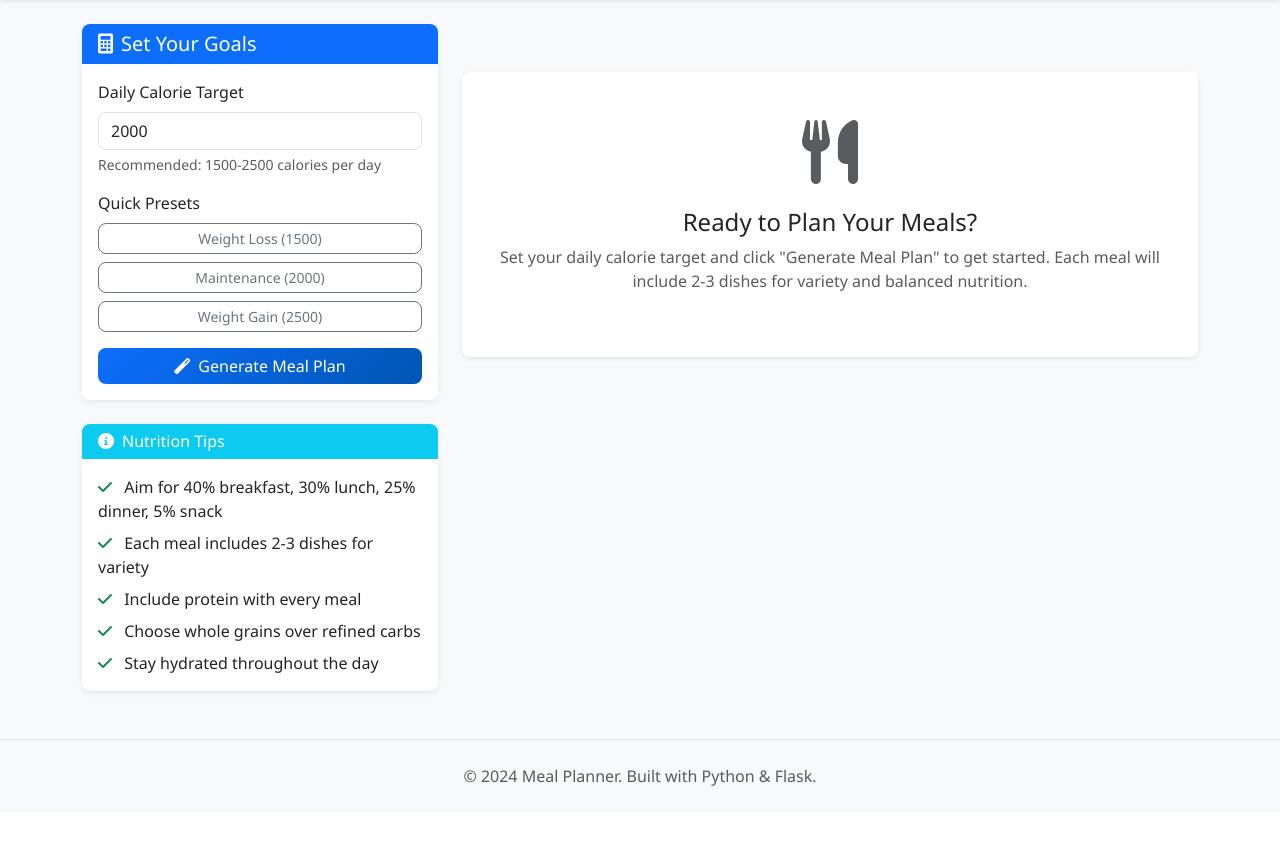
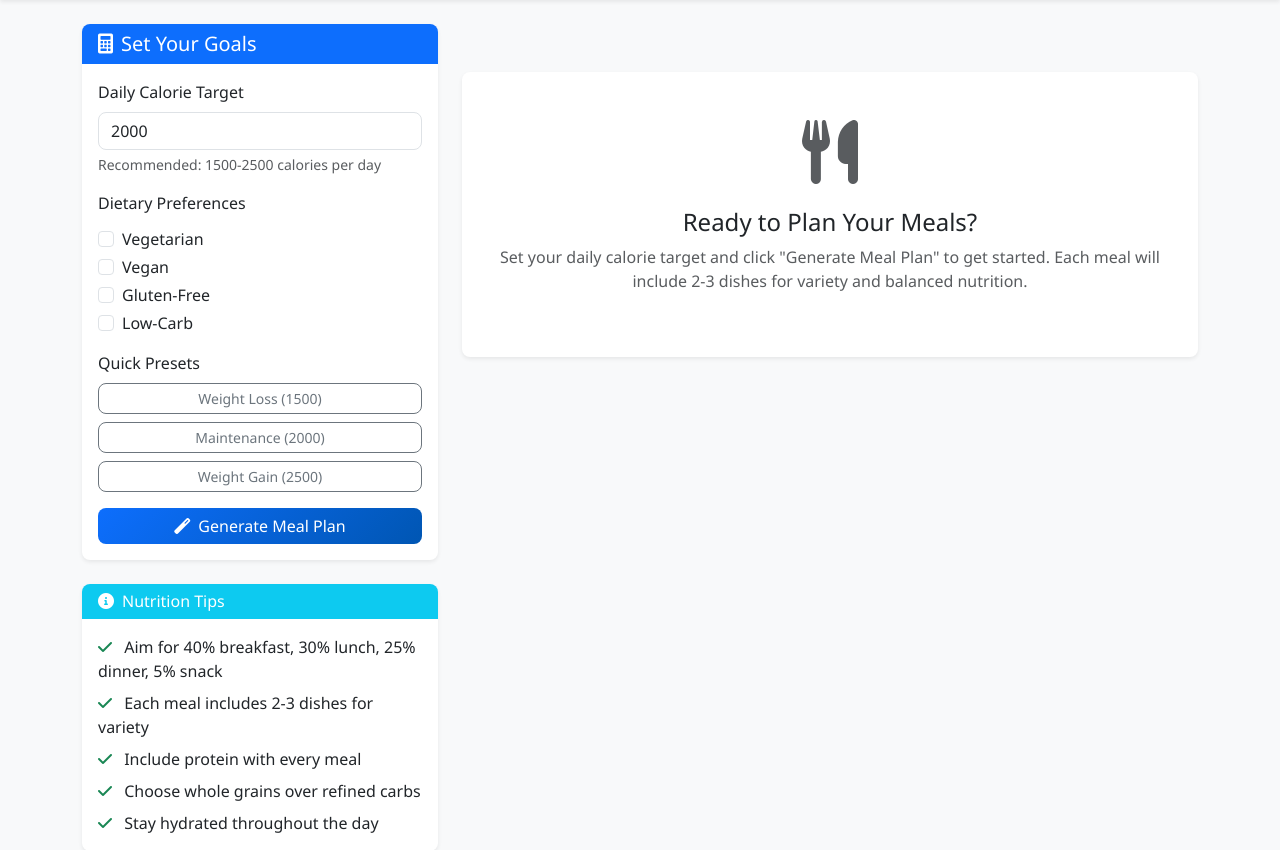
Before and after one commit to SquareRoot49/New-Meal-Plan, a Flask app: page /plan in a window 1280 px wide. Shown: the part 62-912 px from the top of the page. Before the commit the page ends 848 px from the top, so only its background shows below. Run offline with Flask 3, Linux system fonts and the light colour scheme.

Commit message:
Prompt 4: Add dietary fields

```diff
--- a/app.py
+++ b/app.py
@@ -2,6 +2,7 @@ from flask import Flask, render_template, request, jsonify, redirect, url_for
 from flask_sqlalchemy import SQLAlchemy
 from datetime import datetime
 import random
+import os
 
 app = Flask(__name__)
 app.config['SQLALCHEMY_DATABASE_URI'] = 'sqlite:///meals.db'
@@ -18,6 +19,10 @@ class Dish(db.Model):
     fat = db.Column(db.Float, nullable=False)
     meal_type = db.Column(db.String(20), nullable=False)  # breakfast, lunch, dinner, snack
     created_at = db.Column(db.DateTime, default=datetime.utcnow)
+    vegetarian = db.Column(db.Boolean, default=False)
+    vegan = db.Column(db.Boolean, default=False)
+    gluten_free = db.Column(db.Boolean, default=False)
+    low_carb = db.Column(db.Boolean, default=False)
 
 class MealPlan(db.Model):
     id = db.Column(db.Integer, primary_key=True)
@@ -32,55 +37,55 @@ class MealPlan(db.Model):
 # Sample dish data
 SAMPLE_DISHES = [
     # Breakfast dishes
-    {"name": "Oatmeal", "calories": 150, "protein": 6, "carbs": 27, "fat": 3, "meal_type": "breakfast"},
-    {"name": "Fresh Berries", "calories": 50, "protein": 1, "carbs": 12, "fat": 0, "meal_type": "breakfast"},
-    {"name": "Greek Yogurt", "calories": 120, "protein": 15, "carbs": 8, "fat": 2, "meal_type": "breakfast"},
-    {"name": "Honey", "calories": 60, "protein": 0, "carbs": 17, "fat": 0, "meal_type": "breakfast"},
-    {"name": "Scrambled Eggs", "calories": 200, "protein": 14, "carbs": 2, "fat": 15, "meal_type": "breakfast"},
-    {"name": "Whole Grain Toast", "calories": 80, "protein": 4, "carbs": 15, "fat": 1, "meal_type": "breakfast"},
-    {"name": "Banana", "calories": 100, "protein": 1, "carbs": 26, "fat": 0, "meal_type": "breakfast"},
-    {"name": "Almond Butter", "calories": 100, "protein": 4, "carbs": 3, "fat": 8, "meal_type": "breakfast"},
+    {"name": "Oatmeal", "calories": 150, "protein": 6, "carbs": 27, "fat": 3, "meal_type": "breakfast", "vegetarian": True, "vegan": True, "gluten_free": False, "low_carb": False},
+    {"name": "Fresh Berries", "calories": 50, "protein": 1, "carbs": 12, "fat": 0, "meal_type": "breakfast", "vegetarian": True, "vegan": True, "gluten_free": True, "low_carb": True},
+    {"name": "Greek Yogurt", "calories": 120, "protein": 15, "carbs": 8, "fat": 2, "meal_type": "breakfast", "vegetarian": True, "vegan": False, "gluten_free": True, "low_carb": True},
+    {"name": "Honey", "calories": 60, "protein": 0, "carbs": 17, "fat": 0, "meal_type": "breakfast", "vegetarian": True, "vegan": False, "gluten_free": True, "low_carb": False},
+    {"name": "Scrambled Eggs", "calories": 200, "protein": 14, "carbs": 2, "fat": 15, "meal_type": "breakfast", "vegetarian": True, "vegan": False, "gluten_free": True, "low_carb": True},
+    {"name": "Whole Grain Toast", "calories": 80, "protein": 4, "carbs": 15, "fat": 1, "meal_type": "breakfast", "vegetarian": True, "vegan": False, "gluten_free": False, "low_carb": False},
+    {"name": "Banana", "calories": 100, "protein": 1, "carbs": 26, "fat": 0, "meal_type": "breakfast", "vegetarian": True, "vegan": True, "gluten_free": True, "low_carb": False},
+    {"name": "Almond Butter", "calories": 100, "protein": 4, "carbs": 3, "fat": 8, "meal_type": "breakfast", "vegetarian": True, "vegan": True, "gluten_free": True, "low_carb": True},
 
     # Lunch dishes
-    {"name": "Grilled Chicken Breast", "calories": 250, "protein": 35, "carbs": 0, "fat": 12, "meal_type": "lunch"},
-    {"name": "Mixed Greens", "calories": 20, "protein": 2, "carbs": 4, "fat": 0, "meal_type": "lunch"},
-    {"name": "Cherry Tomatoes", "calories": 30, "protein": 1, "carbs": 6, "fat": 0, "meal_type": "lunch"},
-    {"name": "Olive Oil Dressing", "calories": 100, "protein": 0, "carbs": 0, "fat": 11, "meal_type": "lunch"},
-    {"name": "Quinoa", "calories": 200, "protein": 8, "carbs": 39, "fat": 4, "meal_type": "lunch"},
-    {"name": "Roasted Vegetables", "calories": 150, "protein": 4, "carbs": 25, "fat": 5, "meal_type": "lunch"},
-    {"name": "Turkey Breast", "calories": 180, "protein": 25, "carbs": 0, "fat": 8, "meal_type": "lunch"},
-    {"name": "Whole Grain Bread", "calories": 120, "protein": 6, "carbs": 22, "fat": 2, "meal_type": "lunch"},
-    {"name": "Lettuce", "calories": 10, "protein": 1, "carbs": 2, "fat": 0, "meal_type": "lunch"},
-    {"name": "Mustard", "calories": 10, "protein": 0, "carbs": 2, "fat": 0, "meal_type": "lunch"},
+    {"name": "Grilled Chicken Breast", "calories": 250, "protein": 35, "carbs": 0, "fat": 12, "meal_type": "lunch", "vegetarian": False, "vegan": False, "gluten_free": True, "low_carb": True},
+    {"name": "Mixed Greens", "calories": 20, "protein": 2, "carbs": 4, "fat": 0, "meal_type": "lunch", "vegetarian": True, "vegan": True, "gluten_free": True, "low_carb": True},
+    {"name": "Cherry Tomatoes", "calories": 30, "protein": 1, "carbs": 6, "fat": 0, "meal_type": "lunch", "vegetarian": True, "vegan": True, "gluten_free": True, "low_carb": True},
+    {"name": "Olive Oil Dressing", "calories": 100, "protein": 0, "carbs": 0, "fat": 11, "meal_type": "lunch", "vegetarian": True, "vegan": True, "gluten_free": True, "low_carb": True},
+    {"name": "Quinoa", "calories": 200, "protein": 8, "carbs": 39, "fat": 4, "meal_type": "lunch", "vegetarian": True, "vegan": True, "gluten_free": True, "low_carb": False},
+    {"name": "Roasted Vegetables", "calories": 150, "protein": 4, "carbs": 25, "fat": 5, "meal_type": "lunch", "vegetarian": True, "vegan": True, "gluten_free": True, "low_carb": False},
+    {"name": "Turkey Breast", "calories": 180, "protein": 25, "carbs": 0, "fat": 8, "meal_type": "lunch", "vegetarian": False, "vegan": False, "gluten_free": True, "low_carb": True},
+    {"name": "Whole Grain Bread", "calories": 120, "protein": 6, "carbs": 22, "fat": 2, "meal_type": "lunch", "vegetarian": True, "vegan": False, "gluten_free": False, "low_carb": False},
+    {"name": "Lettuce", "calories": 10, "protein": 1, "carbs": 2, "fat": 0, "meal_type": "lunch", "vegetarian": True, "vegan": True, "gluten_free": True, "low_carb": True},
+    {"name": "Mustard", "calories": 10, "protein": 0, "carbs": 2, "fat": 0, "meal_type": "lunch", "vegetarian": True, "vegan": True, "gluten_free": True, "low_carb": True},
 
     # Dinner dishes
-    {"name": "Salmon Fillet", "calories": 300, "protein": 35, "carbs": 0, "fat": 18, "meal_type": "dinner"},
-    {"name": "Steamed Broccoli", "calories": 50, "protein": 4, "carbs": 10, "fat": 0, "meal_type": "dinner"},
-    {"name": "Brown Rice", "calories": 150, "protein": 3, "carbs": 32, "fat": 1, "meal_type": "dinner"},
-    {"name": "Lean Beef Strips", "calories": 250, "protein": 25, "carbs": 0, "fat": 15, "meal_type": "dinner"},
-    {"name": "Stir Fry Vegetables", "calories": 100, "protein": 4, "carbs": 15, "fat": 3, "meal_type": "dinner"},
-    {"name": "Soy Sauce", "calories": 20, "protein": 2, "carbs": 4, "fat": 0, "meal_type": "dinner"},
-    {"name": "Whole Wheat Pasta", "calories": 200, "protein": 8, "carbs": 40, "fat": 1, "meal_type": "dinner"},
-    {"name": "Tomato Sauce", "calories": 80, "protein": 2, "carbs": 12, "fat": 3, "meal_type": "dinner"},
-    {"name": "Parmesan Cheese", "calories": 120, "protein": 8, "carbs": 2, "fat": 8, "meal_type": "dinner"},
-    {"name": "Chickpeas", "calories": 150, "protein": 8, "carbs": 25, "fat": 3, "meal_type": "dinner"},
-    {"name": "Coconut Milk", "calories": 100, "protein": 1, "carbs": 2, "fat": 10, "meal_type": "dinner"},
-    {"name": "Curry Spices", "calories": 20, "protein": 1, "carbs": 4, "fat": 0, "meal_type": "dinner"},
+    {"name": "Salmon Fillet", "calories": 300, "protein": 35, "carbs": 0, "fat": 18, "meal_type": "dinner", "vegetarian": False, "vegan": False, "gluten_free": True, "low_carb": True},
+    {"name": "Steamed Broccoli", "calories": 50, "protein": 4, "carbs": 10, "fat": 0, "meal_type": "dinner", "vegetarian": True, "vegan": True, "gluten_free": True, "low_carb": True},
+    {"name": "Brown Rice", "calories": 150, "protein": 3, "carbs": 32, "fat": 1, "meal_type": "dinner", "vegetarian": True, "vegan": True, "gluten_free": True, "low_carb": False},
+    {"name": "Lean Beef Strips", "calories": 250, "protein": 25, "carbs": 0, "fat": 15, "meal_type": "dinner", "vegetarian": False, "vegan": False, "gluten_free": True, "low_carb": True},
+    {"name": "Stir Fry Vegetables", "calories": 100, "protein": 4, "carbs": 15, "fat": 3, "meal_type": "dinner", "vegetarian": True, "vegan": True, "gluten_free": True, "low_carb": False},
+    {"name": "Soy Sauce", "calories": 20, "protein": 2, "carbs": 4, "fat": 0, "meal_type": "dinner", "vegetarian": True, "vegan": True, "gluten_free": True, "low_carb": True},
+    {"name": "Whole Wheat Pasta", "calories": 200, "protein": 8, "carbs": 40, "fat": 1, "meal_type": "dinner", "vegetarian": True, "vegan": False, "gluten_free": False, "low_carb": False},
+    {"name": "Tomato Sauce", "calories": 80, "protein": 2, "carbs": 12, "fat": 3, "meal_type": "dinner", "vegetarian": True, "vegan": True, "gluten_free": True, "low_carb": False},
+    {"name": "Parmesan Cheese", "calories": 120, "protein": 8, "carbs": 2, "fat": 8, "meal_type": "dinner", "vegetarian": True, "vegan": False, "gluten_free": True, "low_carb": True},
+    {"name": "Chickpeas", "calories": 150, "protein": 8, "carbs": 25, "fat": 3, "meal_type": "dinner", "vegetarian": True, "vegan": True, "gluten_free": True, "low_carb": False},
+    {"name": "Coconut Milk", "calories": 100, "protein": 1, "carbs": 2, "fat": 10, "meal_type": "dinner", "vegetarian": True, "vegan": True, "gluten_free": True, "low_carb": True},
+    {"name": "Curry Spices", "calories": 20, "protein": 1, "carbs": 4, "fat": 0, "meal_type": "dinner", "vegetarian": True, "vegan": True, "gluten_free": True, "low_carb": True},
 
     # Snack dishes
-    {"name": "Apple", "calories": 80, "protein": 0, "carbs": 21, "fat": 0, "meal_type": "snack"},
-    {"name": "Peanut Butter", "calories": 120, "protein": 6, "carbs": 4, "fat": 10, "meal_type": "snack"},
-    {"name": "Mixed Nuts", "calories": 180, "protein": 6, "carbs": 8, "fat": 16, "meal_type": "snack"},
-    {"name": "Carrot Sticks", "calories": 50, "protein": 1, "carbs": 12, "fat": 0, "meal_type": "snack"},
-    {"name": "Hummus", "calories": 100, "protein": 4, "carbs": 8, "fat": 6, "meal_type": "snack"},
-    {"name": "Greek Yogurt", "calories": 120, "protein": 15, "carbs": 8, "fat": 2, "meal_type": "snack"},
+    {"name": "Apple", "calories": 80, "protein": 0, "carbs": 21, "fat": 0, "meal_type": "snack", "vegetarian": True, "vegan": True, "gluten_free": True, "low_carb": False},
+    {"name": "Peanut Butter", "calories": 120, "protein": 6, "carbs": 4, "fat": 10, "meal_type": "snack", "vegetarian": True, "vegan": True, "gluten_free": True, "low_carb": True},
+    {"name": "Mixed Nuts", "calories": 180, "protein": 6, "carbs": 8, "fat": 16, "meal_type": "snack", "vegetarian": True, "vegan": True, "gluten_free": True, "low_carb": True},
+    {"name": "Carrot Sticks", "calories": 50, "protein": 1, "carbs": 12, "fat": 0, "meal_type": "snack", "vegetarian": True, "vegan": True, "gluten_free": True, "low_carb": True},
+    {"name": "Hummus", "calories": 100, "protein": 4, "carbs": 8, "fat": 6, "meal_type": "snack", "vegetarian": True, "vegan": True, "gluten_free": True, "low_carb": True},
+    {"name": "Greek Yogurt", "calories": 120, "protein": 15, "carbs": 8, "fat": 2, "meal_type": "snack", "vegetarian": True, "vegan": False, "gluten_free": True, "low_carb": True},
 ]
 
 @app.route('/')
 def index():
     return render_template('index.html')
 
-@app.route('/plan')
+@app.route('/plan', methods=['GET'])
 def plan():
     return render_template('plan.html')
 
@@ -93,6 +98,7 @@ def meals():
 def generate_plan():
     data = request.get_json()
     target_calories = int(data.get('target_calories', 2000))
+    preferences = data.get('preferences', [])
 
     # Calculate meal distribution (40% breakfast, 30% lunch, 25% dinner, 5% snack)
     breakfast_calories = int(target_calories * 0.4)
@@ -100,11 +106,11 @@ def generate_plan():
     dinner_calories = int(target_calories * 0.25)
     snack_calories = int(target_calories * 0.05)
 
-    # Get dishes for each meal type
-    breakfast_dishes = Dish.query.filter_by(meal_type='breakfast').all()
-    lunch_dishes = Dish.query.filter_by(meal_type='lunch').all()
-    dinner_dishes = Dish.query.filter_by(meal_type='dinner').all()
-    snack_dishes = Dish.query.filter_by(meal_type='snack').all()
+    # Get dishes for each meal type, filtered by preferences
+    breakfast_dishes = filter_dishes_by_preferences(Dish.query.filter_by(meal_type='breakfast').all(), preferences)
+    lunch_dishes = filter_dishes_by_preferences(Dish.query.filter_by(meal_type='lunch').all(), preferences)
+    dinner_dishes = filter_dishes_by_preferences(Dish.query.filter_by(meal_type='dinner').all(), preferences)
+    snack_dishes = filter_dishes_by_preferences(Dish.query.filter_by(meal_type='snack').all(), preferences)
 
     # Generate meal combinations
     breakfast = generate_meal_combination(breakfast_dishes, breakfast_calories, 2, 3)
@@ -165,6 +171,21 @@ def generate_meal_combination(dishes, target_calories, min_dishes=2, max_dishes=
         'total_fat': total_fat
     }
 
+def filter_dishes_by_preferences(dishes, preferences):
+    if not preferences:
+        return dishes
+    filtered = []
+    for dish in dishes:
+        if (
+            ('vegetarian' in preferences and not dish.vegetarian) or
+            ('vegan' in preferences and not dish.vegan) or
+            ('gluten_free' in preferences and not dish.gluten_free) or
+            ('low_carb' in preferences and not dish.low_carb)
+        ):
+            continue
+        filtered.append(dish)
+    return filtered
+
 @app.route('/api/dishes', methods=['GET'])
 def get_dishes():
     meal_type = request.args.get('type')
@@ -184,16 +205,22 @@ def add_dish():
         protein=float(data['protein']),
         carbs=float(data['carbs']),
         fat=float(data['fat']),
-        meal_type=data['meal_type']
+        meal_type=data['meal_type'],
+        vegetarian=data.get('vegetarian', False),
+        vegan=data.get('vegan', False),
+        gluten_free=data.get('gluten_free', False),
+        low_carb=data.get('low_carb', False)
     )
     db.session.add(dish)
     db.session.commit()
     return jsonify(dish.to_dict()), 201
 
 def init_db():
+    db_path = 'meals.db'
+    if os.path.exists(db_path):
+        os.remove(db_path)
     with app.app_context():
         db.create_all()
-
         # Add sample dishes if database is empty
         if Dish.query.count() == 0:
             for dish_data in SAMPLE_DISHES:
@@ -210,11 +237,20 @@ def dish_to_dict(self):
         'protein': self.protein,
         'carbs': self.carbs,
         'fat': self.fat,
-        'meal_type': self.meal_type
+        'meal_type': self.meal_type,
+        'vegetarian': self.vegetarian,
+        'vegan': self.vegan,
+        'gluten_free': self.gluten_free,
+        'low_carb': self.low_carb
     }
 
 Dish.to_dict = dish_to_dict
 
+# Optional: Add a global error handler for 403 to help debug
+@app.errorhandler(403)
+def forbidden(e):
+    return render_template('error.html', message='403 Forbidden: You do not have permission to access this page.'), 403
+
 if __name__ == '__main__':
     init_db()
     app.run(debug=True)
--- a/static/css/style.css
+++ b/static/css/style.css
@@ -363,3 +363,12 @@ footer {
         max-height: 140px;
     }
 }
+
+/* Dietary Preferences */
+.form-check {
+    margin-bottom: 0.25rem;
+}
+
+.form-label + .form-check {
+    margin-top: 0.25rem;
+}
--- a/templates/plan.html
+++ b/templates/plan.html
@@ -18,6 +18,25 @@
                         <input type="number" class="form-control" id="targetCalories"
                                value="2000" min="1200" max="5000" step="50">
                         <div class="form-text">Recommended: 1500-2500 calories per day</div>
+                    </div>
+                    <div class="mb-3">
+                        <label class="form-label">Dietary Preferences</label>
+                        <div class="form-check">
+                            <input class="form-check-input" type="checkbox" value="vegetarian" id="prefVegetarian">
+                            <label class="form-check-label" for="prefVegetarian">Vegetarian</label>
+                        </div>
+                        <div class="form-check">
+                            <input class="form-check-input" type="checkbox" value="vegan" id="prefVegan">
+                            <label class="form-check-label" for="prefVegan">Vegan</label>
+                        </div>
+                        <div class="form-check">
+                            <input class="form-check-input" type="checkbox" value="gluten_free" id="prefGlutenFree">
+                            <label class="form-check-label" for="prefGlutenFree">Gluten-Free</label>
+                        </div>
+                        <div class="form-check">
+                            <input class="form-check-input" type="checkbox" value="low_carb" id="prefLowCarb">
+                            <label class="form-check-label" for="prefLowCarb">Low-Carb</label>
+                        </div>
                     </div>
 
                     <div class="mb-3">
@@ -145,19 +164,24 @@ document.getElementById('planForm').addEventListener('submit', function(e) {
 
 function generateMealPlan() {
     const targetCalories = document.getElementById('targetCalories').value;
-
+    // Gather preferences
+    const preferences = [];
+    if (document.getElementById('prefVegetarian').checked) preferences.push('vegetarian');
+    if (document.getElementById('prefVegan').checked) preferences.push('vegan');
+    if (document.getElementById('prefGlutenFree').checked) preferences.push('gluten_free');
+    if (document.getElementById('prefLowCarb').checked) preferences.push('low_carb');
     // Show loading
     document.getElementById('welcomeSection').style.display = 'none';
     document.getElementById('mealPlanSection').style.display = 'none';
     document.getElementById('loadingSection').style.display = 'block';
-
     fetch('/api/generate_plan', {
         method: 'POST',
         headers: {
             'Content-Type': 'application/json',
         },
         body: JSON.stringify({
-            target_calories: parseInt(targetCalories)
+            target_calories: parseInt(targetCalories),
+            preferences: preferences
         })
     })
     .then(response => response.json())
```
Also changed, not shown: cursor_prompts_log.md (+29 -0 lines), templates/error.html (added, +24 -0 lines), instance/meals.db.
